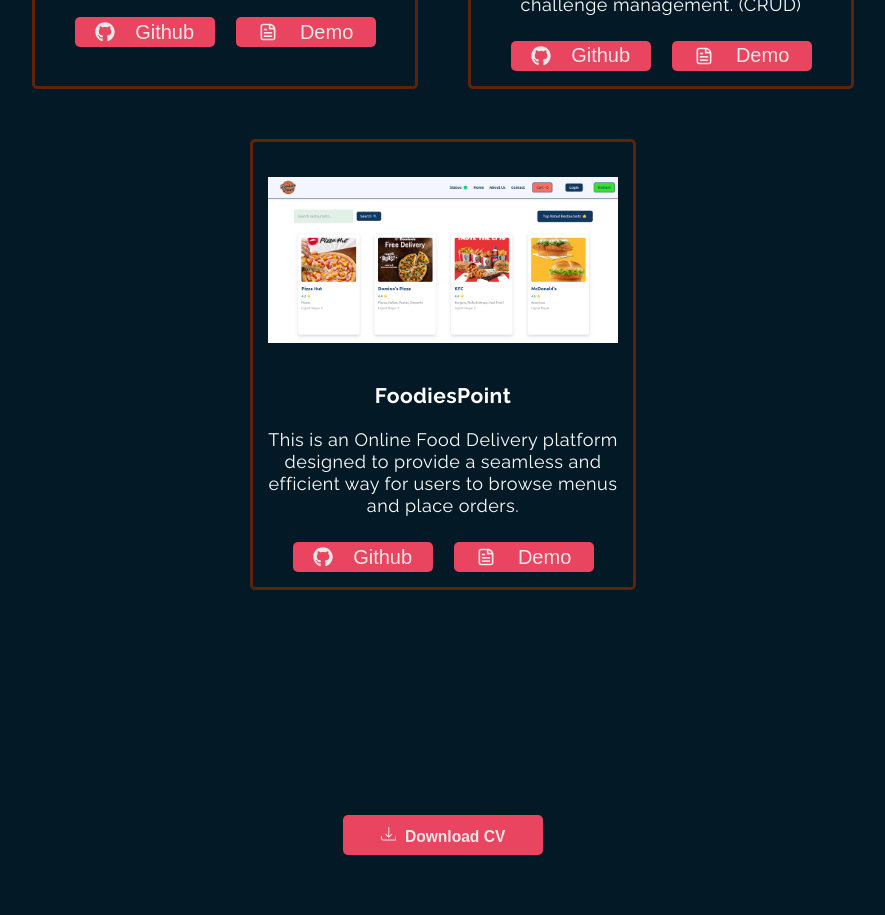
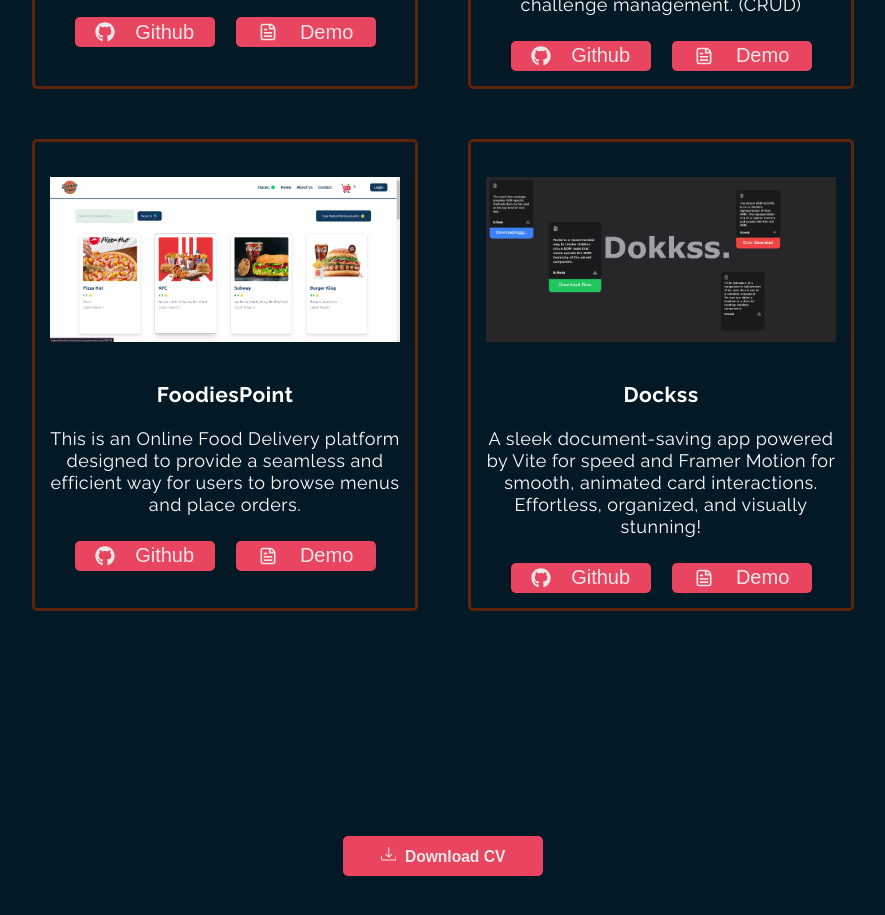
Before and after one commit to nishaaant/Portfolio-main, a React (Create React App) app: page / in a window 1280 px wide. Shown: the part 3840-4755 px from the top of the page, without its empty margins (197-1082 px from the left). Built offline with nearby package versions, Linux system fonts and the light colour scheme.

Commit message:
added new Project

```diff
--- a/src/Components/ProjectBox.js
+++ b/src/Components/ProjectBox.js
@@ -20,6 +20,10 @@
     DphiDesc:"Engineered a robust system allowing users to create, edit, and delete challenges with ease, ensuring a seamless user experience and efficient challenge management. (CRUD)",
     DphiGithub:"https://github.com/nishaaant/DPHI",
     DphiWebsite:"https://dphi-nishants-projects-dfba7292.vercel.app/",
+
+    DockssDesc:"A sleek document-saving app powered by Vite for speed and Framer Motion for smooth, animated card interactions. Effortless, organized, and visually stunning!",
+    DockssGithub:"https://github.com/nishaaant/dockss",
+    DockssWebsite:"https://dockss.vercel.app/",
   }
 
   let show ='';
--- a/src/Components/Projects.js
+++ b/src/Components/Projects.js
@@ -3,6 +3,7 @@
 import FoodiesImage from '../images/FoodiesImage.png';
 import DphiImage from '../images/DphiImage.png';
 import PortfolioImage from '../images/PortfolioImg.png';
+import Dockssimage from '../images/Dockssimage.png'
 
 
 const Projects = () => {
@@ -13,6 +14,7 @@
         <ProjectBox projectPhoto={PortfolioImage} projectName="Portfolio" />
         <ProjectBox projectPhoto={DphiImage} projectName="Dphi" />
         <ProjectBox projectPhoto={FoodiesImage} projectName="FoodiesPoint" />
+        <ProjectBox projectPhoto={Dockssimage} projectName="Dockss" />
       </div>
 
     </div>
```
Also changed, not shown: src/images/Dockssimage.png (added), src/images/FoodiesImage.png.
